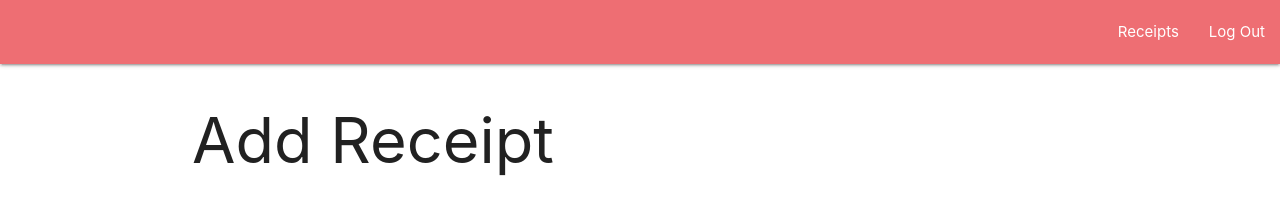
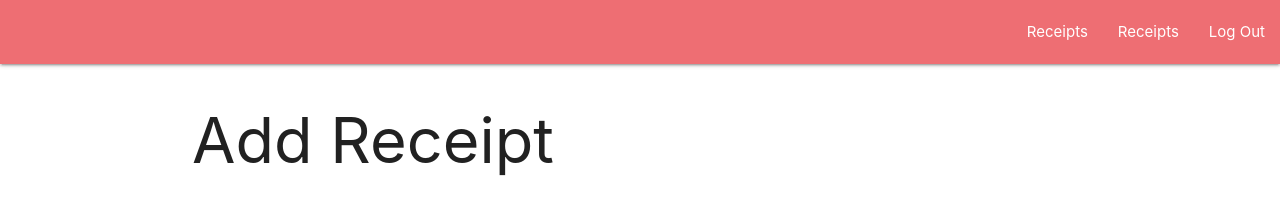
Before and after one commit to drejmin/Fridge-Item-Tracker, a Django app: page /receipt/create/ in a window 1280 px wide. Shown: the top 201 px of the page. Run offline with Django 4.2, Linux system fonts and the light colour scheme; the visitor is signed in with stand-in values (Sample User, id 1).

Commit message:
modified:   cool_app/fridge_app/templates/base.html

```diff
--- a/cool_app/fridge_app/templates/base.html
+++ b/cool_app/fridge_app/templates/base.html
@@ -18,6 +18,7 @@
                 <ul class = "right">
 
                     {% if user.is_authenticated %}
+                    <li><a href="{% url 'home' %}">Receipts</a></li>
                     <li><a href="{% url 'receipt_index' %}">Receipts</a></li>
                     <li><a href="{% url 'logout' %}">Log Out</a></li>
                     {% else %}
```
